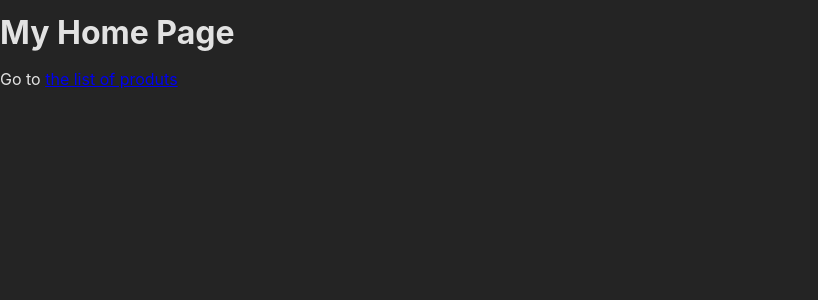
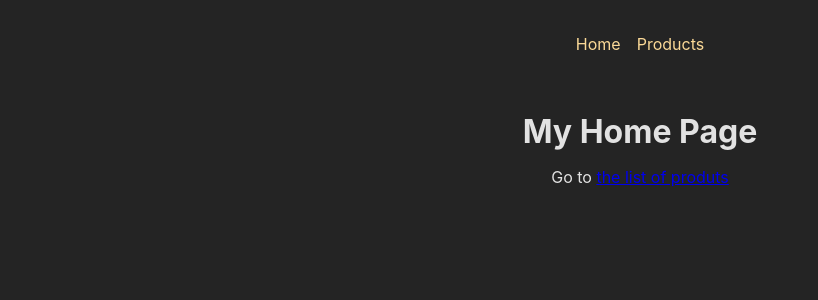
Before and after one commit to AndyHuang97/18-react-router, a React (Create React App) app: page / in a window 1280 px wide. Shown: the top 300 px of the page, without its empty margins (0-818 px from the left). Built offline with nearby package versions, Linux system fonts and the light colour scheme.

Commit message:
Layouts & Nested Routes

```diff
--- /dev/null
+++ b/src/components/MainNavigation.jsx
@@ -0,0 +1,19 @@
+import { Link } from "react-router-dom";
+import classes from "./MainNavigation.module.css"
+
+export default function MainNavigation() {
+  return (
+    <header className={classes.header}>
+      <nav>
+        <ul className={classes.list}>
+          <li>
+            <Link to='/'>Home</Link>
+          </li>
+          <li>
+            <Link to='/products'>Products</Link>
+          </li>
+        </ul>
+      </nav>
+    </header>
+  );
+}
--- /dev/null
+++ b/src/components/MainNavigation.module.css
@@ -0,0 +1,23 @@
+.header {
+    max-width: 60rem;
+    margin: auto;
+    padding: 2rem;
+    display: flex;
+    justify-content: center;
+  }
+
+  .list {
+    display: flex;
+    gap: 1rem;
+  }
+
+  .list a {
+    text-decoration: none;
+    color: var(--color-primary-400);
+  }
+
+  .list a:hover,
+  .list a.active {
+    color: var(--color-primary-800);
+    text-decoration: underline;
+  }
--- /dev/null
+++ b/src/pages/Root.jsx
@@ -0,0 +1,15 @@
+import { Outlet } from "react-router-dom";
+
+import MainNavigation from "../components/MainNavigation";
+import classes from "./Root.module.css";
+
+export default function RootLayout() {
+  return (
+    <>
+      <MainNavigation />
+      <main className={classes.content}>
+        <Outlet />
+      </main>
+    </>
+  );
+}
--- /dev/null
+++ b/src/pages/Root.module.css
@@ -0,0 +1,4 @@
+.content {
+    margin: 2rem auto;
+    text-align: center;
+}
```
Also changed, not shown: src/App.js (+21 -5 lines).
